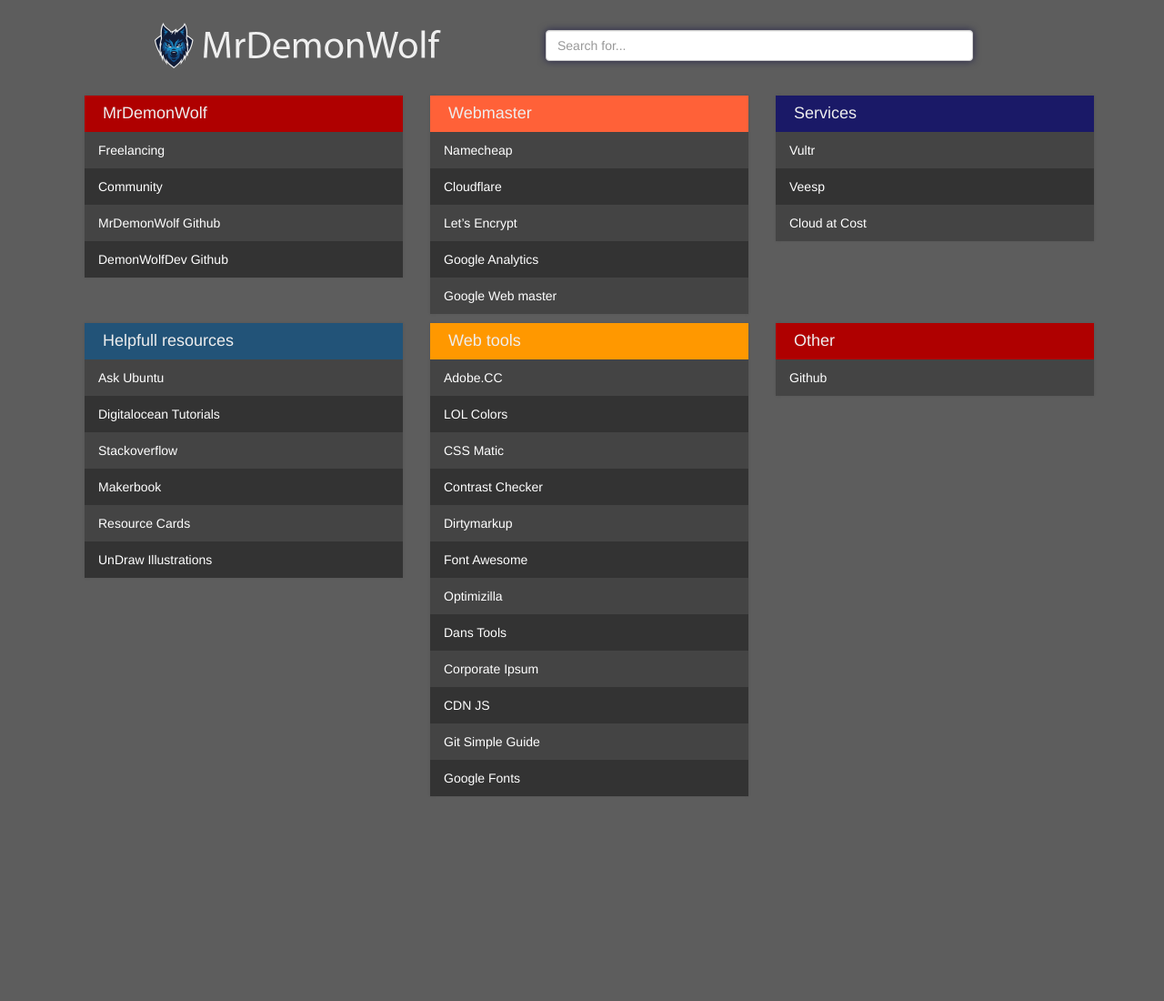
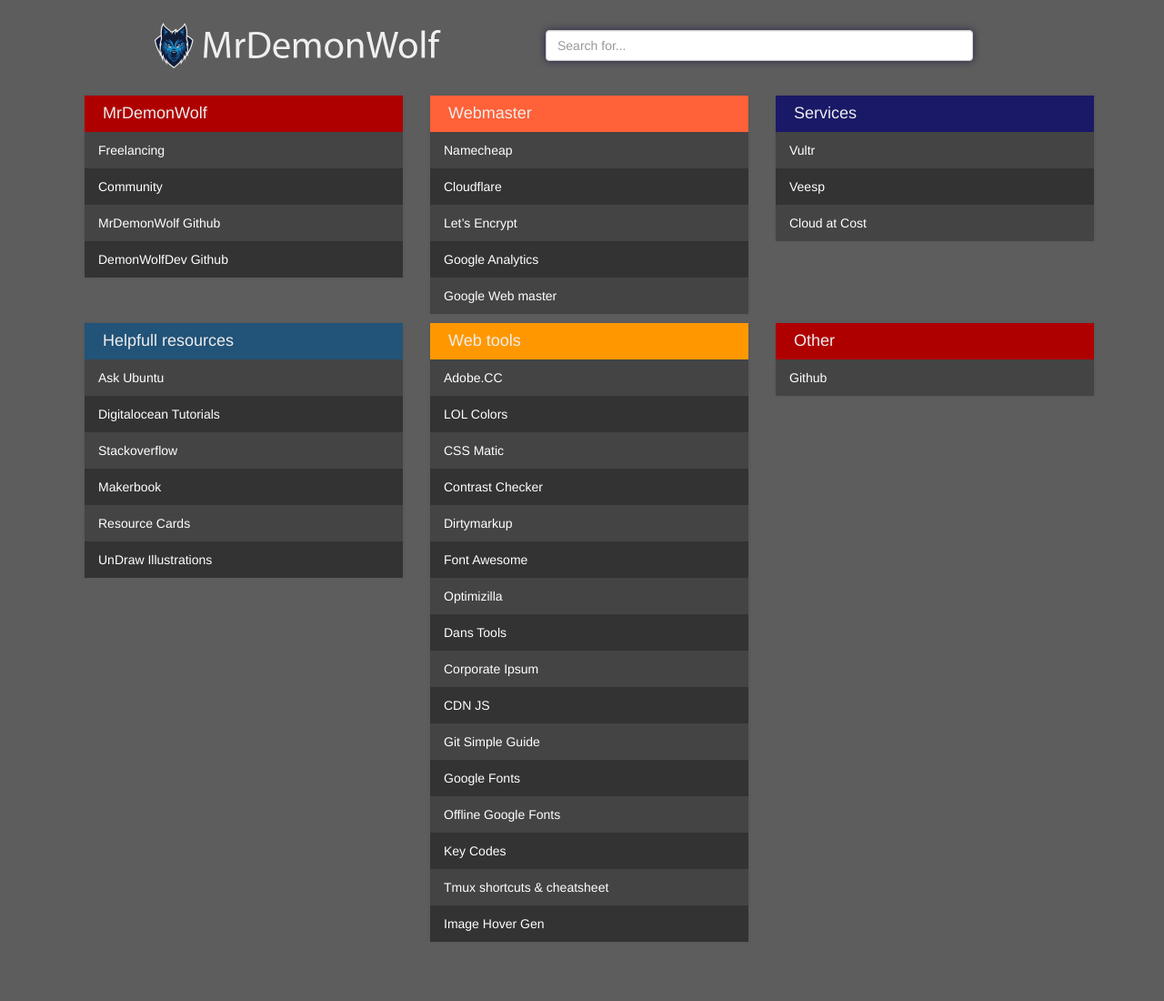
Before and after one commit to DemonWolfDev/demonwolfdev-start, a Jekyll site: the page built from index.html, in a window 1280 px wide. Shown: the whole page at 91% size. Built offline with Jekyll 4.4.1, drawn with Linux system fonts in a browser that asks for light colours; before the commit the page ends 940 px from its top, so only the background shows below that.

Commit message:
Added a few more links.

```diff
--- a/_config.yaml
+++ b/_config.yaml
@@ -13,9 +13,9 @@
 # you will see them access via {{ site.title }}, {{ site.email }}, and so on.
 # You can create any custom variable you would like, and they will be accessible
 # in the template via {{ site.myvariable }}.
-title: "MrDemonWolf"
-email: your-email@domain.com
-description: Quick starter project for Jekyll including full setup for gulp, Sass, Autoprefixer, Browserify, Imagemin, Browsersync, PostCSS etc.
+title: "Start Page"
+email: webmaster@demonwolfdev.com
+description: Start page with Google Seraching and useful resources and links.
 subpatch: "" # the subpath of your site, e.g. /blog
 github_username: mrdemonwolf
 
--- a/_data/settings.yml
+++ b/_data/settings.yml
@@ -56,6 +56,10 @@
 - {name: 'CDN JS', url: 'https://cdnjs.com/'}
 - {name: 'Git Simple Guide', url: 'http://rogerdudler.github.io/git-guide/'}
 - {name: 'Google Fonts', url: 'https://fonts.google.com/'}
+- {name: 'Offline Google Fonts', url: 'https://google-webfonts-helper.herokuapp.com/fonts'}
+- {name: 'Key Codes', url: 'http://keycode.info/'}
+- {name: 'Tmux shortcuts & cheatsheet',url: 'https://gist.github.com/MohamedAlaa/2961058'}
+- {name: 'Image Hover Gen', url: 'https://miketricking.github.io/bootstrap-image-hover/'}
 
 other:
 - {name: Github, url: 'https://www.github.com/'}
```
